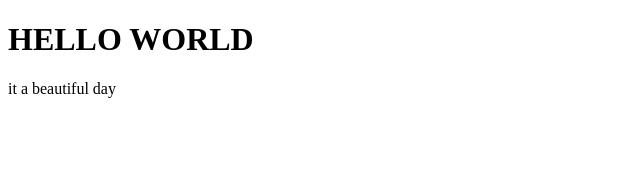
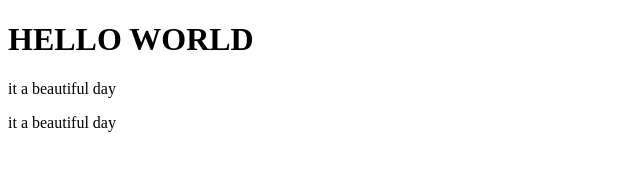
Before and after one commit to GREATEMMET/local-repo-demo, a plain HTML site: page index.html in a window 1280 px wide. Shown: the whole page, without its empty margins (0-640 px from the left). Drawn offline with Linux system fonts and the light colour scheme.

Commit message:
index.html

```diff
--- a/index.html
+++ b/index.html
@@ -9,5 +9,6 @@
 <body>
     <h1>HELLO WORLD</h1>
     <p>it a beautiful day</p>
+    <p>it a beautiful day</p>
 </body>
 </html>
```
